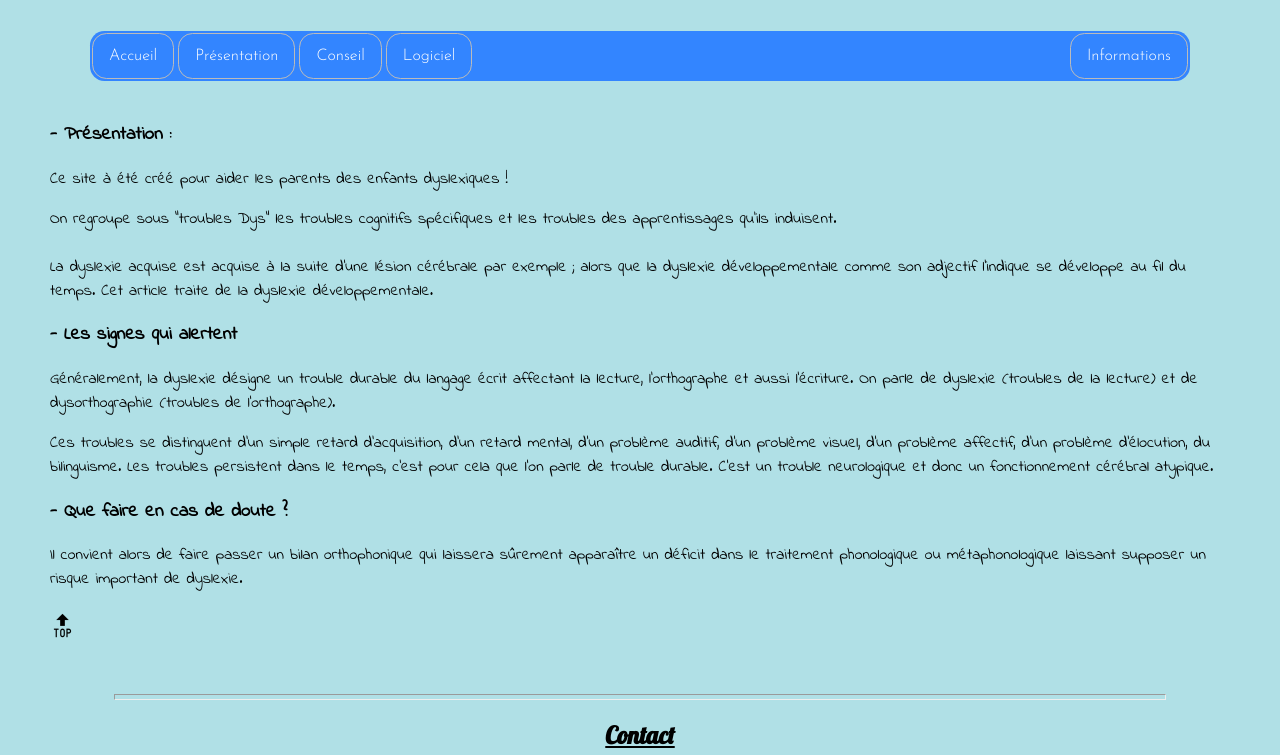
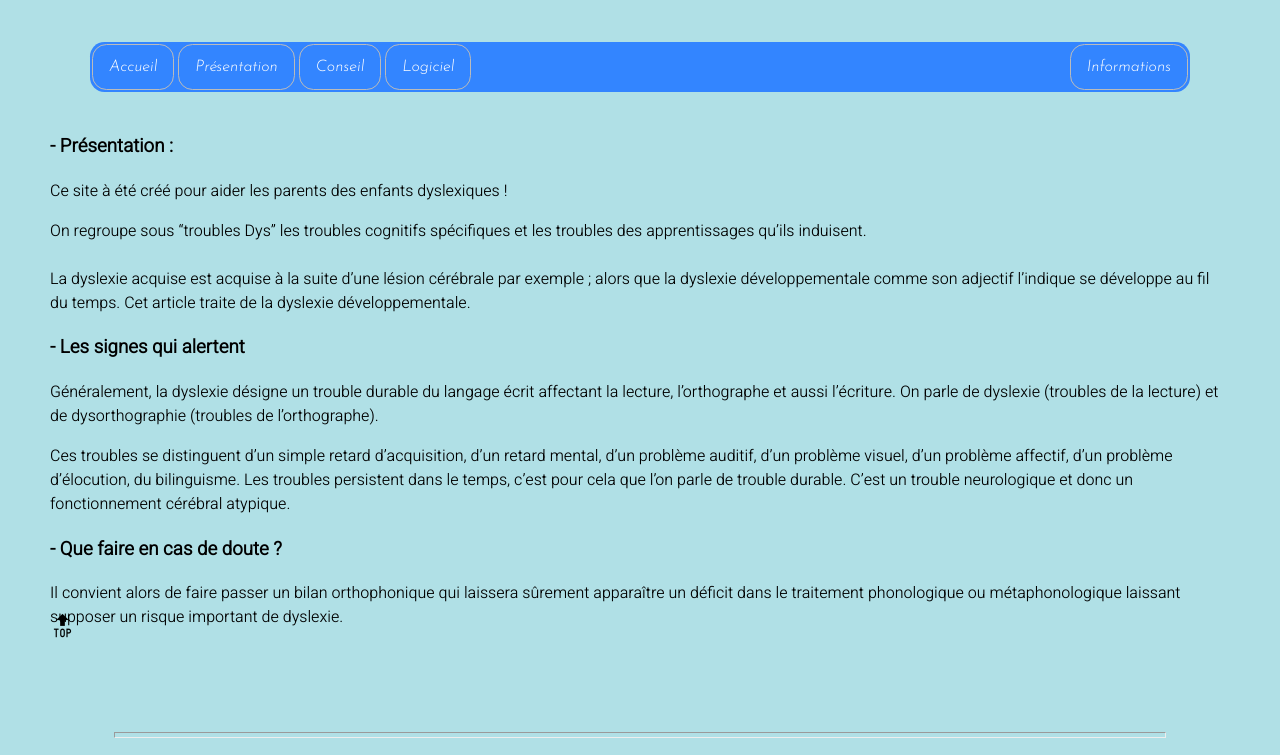
Before and after one commit to manu321-code/le-blog-de-Isabelle, a plain HTML site: page index.html in a window 1280 px wide. Shown: the part 112-867 px from the top of the page. Drawn offline with Linux system fonts and the light colour scheme; a web font is replaced by a local one.

Commit message:
Update index.html

```diff
--- a/index.html
+++ b/index.html
@@ -8,9 +8,9 @@
     <link rel="icon" type="image/png" href="logo_dys_2.png" />
 
     <style>
-        @import url('https://fonts.googleapis.com/css2?family=Palette+Mosaic&display=swap');
-        @import url('https://fonts.googleapis.com/css2?family=Indie+Flower&display=swap');
-        @import url('https://fonts.googleapis.com/css2?family=Josefin+Sans:wght@300&display=swap');
+        @import url('https://fonts.googleapis.com/css2?family=Anton&display=swap');
+        @import url('https://fonts.googleapis.com/css2?family=Heebo:wght@300&display=swap');
+        @import url('https://fonts.googleapis.com/css2?family=Josefin+Sans:ital,wght@1,300&display=swap');
         @import url('https://fonts.googleapis.com/css2?family=Lobster&display=swap');
 
         body {
@@ -125,7 +125,7 @@
 
     <center>
         <u>
-            <h1 style="font-family: 'Palette Mosaic', cursive;">!!! Le camps des D.Y.S !!!</h1>
+            <h1 style="font-family: 'Anton', sans-serif; color: red;">!!! Le camps des D.Y.S !!!</h1>
         </u>
     </center>
 
@@ -155,14 +155,11 @@
             <div class="dropdown-content">
                 <a href="#...">...</a>
                 <a href="#...">...</a>
-                <a href="#...">...</a>
             </div>
         </li>
         <li class="dropdown">
             <a href="#..." class="dropbtn">Logiciel</a>
             <div class="dropdown-content">
-                <a href="#...">...</a>
-                <a href="#...">...</a>
                 <a href="#...">...</a>
             </div>
         </li>
@@ -176,30 +173,30 @@
         </li>
     </ul>
 
-    <h3 id="présentationdys" style="font-family: 'Indie Flower', cursive;">- Présentation :</h3>
-    <p style="font-family: 'Indie Flower', cursive;">Ce site à été créé pour aider les parents des enfants dyslexiques !
+    <h3 id="présentationdys" style="font-family: 'Heebo', sans-serif;">- Présentation :</h3>
+    <p style="font-family: 'Heebo', sans-serif;">Ce site à été créé pour aider les parents des enfants dyslexiques !
     </p>
-    <p style="font-family: 'Indie Flower', cursive;">On regroupe sous “troubles Dys” les troubles cognitifs spécifiques
+    <p style="font-family: 'Heebo', sans-serif;">On regroupe sous “troubles Dys” les troubles cognitifs spécifiques
         et les troubles des apprentissages qu’ils
         induisent.<br> <br> La dyslexie acquise est acquise à la suite d’une lésion cérébrale par exemple ; alors que la
         dyslexie développementale comme son adjectif l’indique se développe au fil du temps. Cet article traite de la
         dyslexie développementale.</p>
 
-    <h3 id="Lessignes" style="font-family: 'Indie Flower', cursive;">- Les signes qui alertent</h3>
-    <p style="font-family: 'Indie Flower', cursive;">Généralement, la dyslexie désigne un trouble durable du langage
+    <h3 id="Lessignes" style="font-family: 'Heebo', sans-serif;">- Les signes qui alertent</h3>
+    <p style="font-family: 'Heebo', sans-serif;">Généralement, la dyslexie désigne un trouble durable du langage
         écrit affectant la lecture, l’orthographe et
         aussi l’écriture. On parle de dyslexie (troubles de la lecture) et de dysorthographie (troubles de
         l’orthographe).</p>
 
-    <p style="font-family: 'Indie Flower', cursive;">Ces troubles se distinguent d’un simple retard d’acquisition, d’un
+    <p style="font-family: 'Heebo', sans-serif;">Ces troubles se distinguent d’un simple retard d’acquisition, d’un
         retard mental, d’un problème auditif, d’un
         problème visuel, d’un problème affectif, d’un problème d’élocution, du bilinguisme. Les troubles persistent dans
         le temps, c’est pour cela que l’on parle de trouble durable. C’est un trouble neurologique et donc un
         fonctionnement cérébral atypique.</p>
 
 
-    <h3 id="Quefairedoute" style="font-family: 'Indie Flower', cursive;">- Que faire en cas de doute ?</h3>
-    <p style="font-family: 'Indie Flower', cursive;">Il convient alors de faire passer un bilan orthophonique qui
+    <h3 id="Quefairedoute" style="font-family: 'Heebo', sans-serif;">- Que faire en cas de doute ?</h3>
+    <p style="font-family: 'Heebo', sans-serif;">Il convient alors de faire passer un bilan orthophonique qui
         laissera sûrement apparaître un déficit dans le
         traitement phonologique ou métaphonologique laissant supposer un risque important de dyslexie.</p>
 
```
